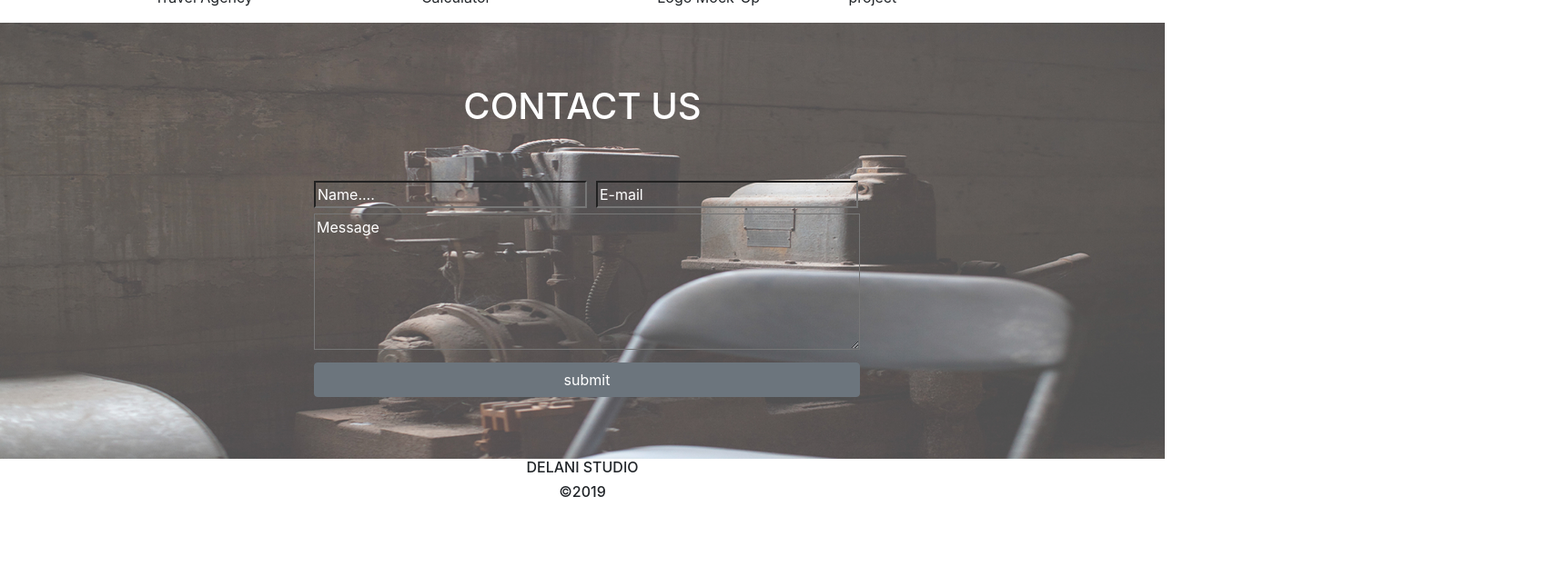
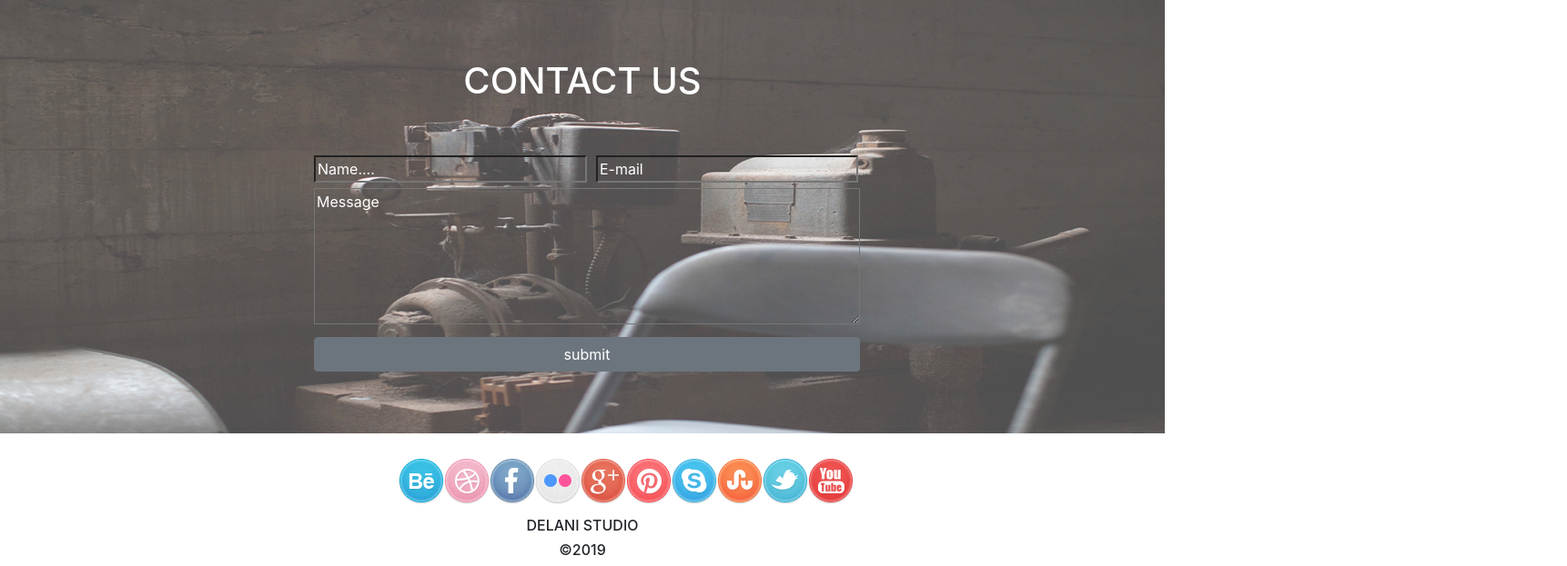
Before and after one commit to benedict-destiny/delani-studio, a plain HTML site: page index.html in a window 1280 px wide. Shown: the part 2099-2722 px from the top of the page at 91% size, 1722 px wide, since content can reach past the window. Before the commit the page ends 2658 px from the top, so only its background shows below. Drawn offline with nearby package versions, Linux system fonts and the light colour scheme.

Commit message:
add social icons

```diff
--- a/css/styles.css
+++ b/css/styles.css
@@ -150,3 +150,9 @@ h4{
 .items h5{
     text-align: center;
 }
+.icons{
+    position: relative;
+    left: 440px;
+    top:15px;
+    padding: 13px;
+}
--- a/index.html
+++ b/index.html
@@ -25,7 +25,7 @@
             <h1>ABOUT US</h1>
             <p>When you work with us, you are part of committed collaborators. All aspects of our software development process are intergrated, interactive</br>and agile.</p>
             <p>Our approach unifies design, development and product management to create exceptional products</p>
-            <p>We start each project by understanding your business goals, the user's needs and the product requirements</p></br>Then we help translate them into effective and elegant solutions.</p>
+            <p>We start each project by understanding your business goals, the user's needs and the product requirements</br>Then we help translate them into effective and elegant solutions.</p>
         </div>
             <div class="container-fluid serve">
                 <h1>SERVICES</h1>
@@ -117,6 +117,40 @@
                     <input type="submit" class="btn btn-secondary sub" value="submit">
                 </form>
             </div>
+            <div class="container-fluid icons">
+                <div class="row">
+                    <div class="col-md-1.2 form-group">
+                        <img src="css/images/social_icons/behance.png">
+                    </div>
+                    <div class="col-md-1.2 form-group">
+                            <img src="css/images/social_icons/dribble.png">
+                        </div>
+                        <div class="col-md-1.2 form-group">
+                                <img src="css/images/social_icons/facebook.png">
+                            </div>
+                            <div class="col-md-1.2 form-group">
+                                    <img src="css/images/social_icons/flickr.png">
+                                </div>
+                                <div class="col-md-1.2 form-group">
+                                        <img src="css/images/social_icons/g_plus.png">
+                                    </div>
+                                    <div class="col-md-1.2 form-group">
+                                            <img src="css/images/social_icons/pinterest.png">
+                                        </div>
+                                        <div class="col-md-1.2 form-group">
+                                                <img src="css/images/social_icons/skype.png">
+                                            </div>
+                                            <div class="col-md-1.2 form-group">
+                                                    <img src="css/images/social_icons/stumble_upon.png">
+                                                </div>
+                                                <div class="col-md-1.2 form-group">
+                                                        <img src="css/images/social_icons/twitter.png">
+                                                    </div>
+                                                    <div class="col-md-1.2 form-group">
+                                                            <img src="css/images/social_icons/you_tube.png">
+                                                        </div>
+                </div>
+            </div>
 
             <div class="foot">
                 <h6>DELANI STUDIO</h6>
```
Also changed, not shown: css/images/social_icons/behance.png (added), css/images/social_icons/dribble.png (added), css/images/social_icons/facebook.png (added), css/images/social_icons/flickr.png (added), css/images/social_icons/g_plus.png (added), css/images/social_icons/pinterest.png (added), css/images/social_icons/skype.png (added), css/images/social_icons/stumble_upon.png (added), css/images/social_icons/twitter.png (added), css/images/social_icons/you_tube.png (added).
